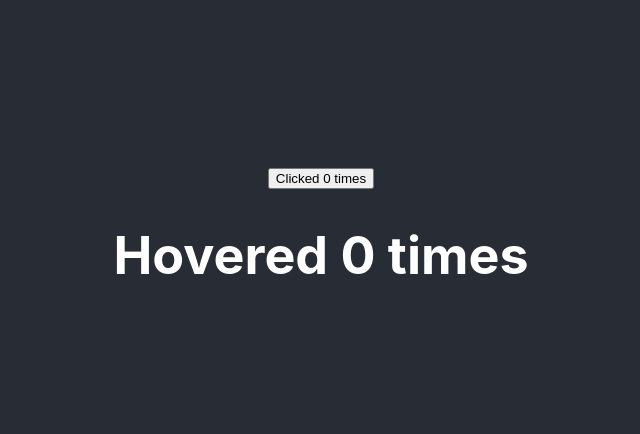
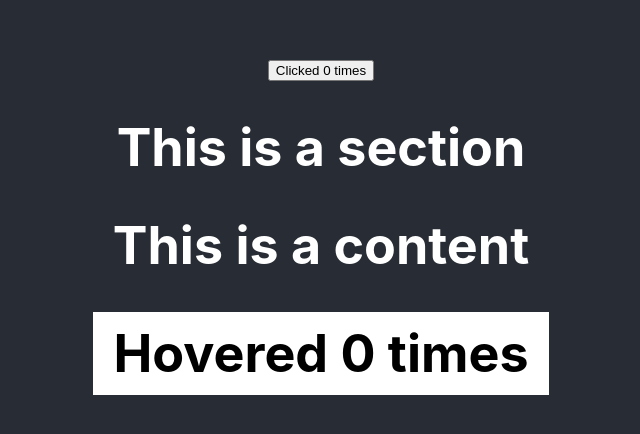
Before and after one commit to emonShimoul/react-playground, a React (Create React App) app in the folder think-in-a-react-way/myreact/: page / in a window 1280 px wide. Shown: the part 160-594 px from the top of the page, without its empty margins (319-959 px from the left). Built offline with nearby package versions, Linux system fonts and the light colour scheme.

Commit message:
created and used custom context api and also used react default context api

```diff
--- a/think-in-a-react-way/myreact/src/App.js
+++ b/think-in-a-react-way/myreact/src/App.js
@@ -1,9 +1,17 @@
+import { Component } from 'react';
 import './App.css';
 import ClickCounter from './components/ClickCounter';
 import Counter from './components/Counter';
-import HoverCounter from './components/HoverCounter';
+import Section from './components/Section';
+import ThemeContext from './contexts/themeContext';
 
-function App() {
+class App extends Component {
+  state = {
+    theme: 'light'
+  }
+
+  render(){
+    const {theme} = this.state;
     return (
       <div className="App">
         <header className="App-header">
@@ -13,14 +21,11 @@
             )}
           </Counter>
 
-        <Counter>
-          {(counter, incrementCount) => (
-            <HoverCounter count={counter} incrementCount={incrementCount} />
-          )}
-        </Counter>
+          <ThemeContext.Provider value={{theme: theme}}><Section /></ThemeContext.Provider>
         </header>
       </div>
     );
   }
+}
 
 export default App;
--- /dev/null
+++ b/think-in-a-react-way/myreact/src/components/Content.js
@@ -0,0 +1,21 @@
+import React from 'react';
+import Counter from './Counter';
+import HoverCounter from './HoverCounter';
+import ThemeContext from '../contexts/themeContext';
+
+const Content = () => {
+    return (
+        <div>
+            <h1>This is a content</h1>
+            <Counter>
+            {(counter, incrementCount) => {
+                return <ThemeContext.Consumer>{ ({theme}) =>
+                    <HoverCounter count={counter} incrementCount={incrementCount} theme={theme} />
+                }</ThemeContext.Consumer>
+            }}
+            </Counter>
+        </div>
+    );
+};
+
+export default Content;
--- a/think-in-a-react-way/myreact/src/components/HoverCounter.js
+++ b/think-in-a-react-way/myreact/src/components/HoverCounter.js
@@ -1,9 +1,10 @@
 import React from 'react';
 
-const HoverCounter = ({count, incrementCount}) => {
+const HoverCounter = ({count, incrementCount, theme}) => {
+    const style = theme === 'light' ? {backgroundColor: '#ffffff', color: '#000000', padding: '10px 20px'} : null;
     return (
         <div>
-            <h1 onMouseOver={incrementCount}>Hovered {count} times</h1>
+            <h1 onMouseOver={incrementCount} style={style}>Hovered {count} times</h1>
         </div>
     );
 };
--- /dev/null
+++ b/think-in-a-react-way/myreact/src/components/Section.js
@@ -0,0 +1,13 @@
+import React from 'react';
+import Content from './Content';
+
+const Section = () => {
+    return (
+        <div>
+            <h1>This is a section</h1>
+            <Content />
+        </div>
+    );
+};
+
+export default Section;
--- /dev/null
+++ b/think-in-a-react-way/myreact/src/components/lib/Context.js
@@ -0,0 +1,24 @@
+class Context {
+    constructor(value) {
+        this.value = value;
+    }
+
+    // provider
+    Provider = ({children, value}) => {
+        this.value = value;
+        return children;
+    }
+
+    // consumer
+    Consumer = ({children}) =>  children(this.value);
+}
+
+function createContext(value = null) {
+    const context = new Context(value);
+    return{
+        Provider: context.Provider,
+        Consumer: context.Consumer,
+    };
+}
+
+export default createContext;
--- /dev/null
+++ b/think-in-a-react-way/myreact/src/contexts/themeContext.js
@@ -0,0 +1,17 @@
+// using react default context api
+import React from "react";
+
+const themeContext = React.createContext();
+
+export default themeContext;
+
+
+
+// using my own created custom context api
+/*
+import createContext from "../components/lib/Context";
+
+const themeContext = createContext();
+
+export default themeContext;
+*/
```
Lines whose indentation alone changed are shown as unchanged.
